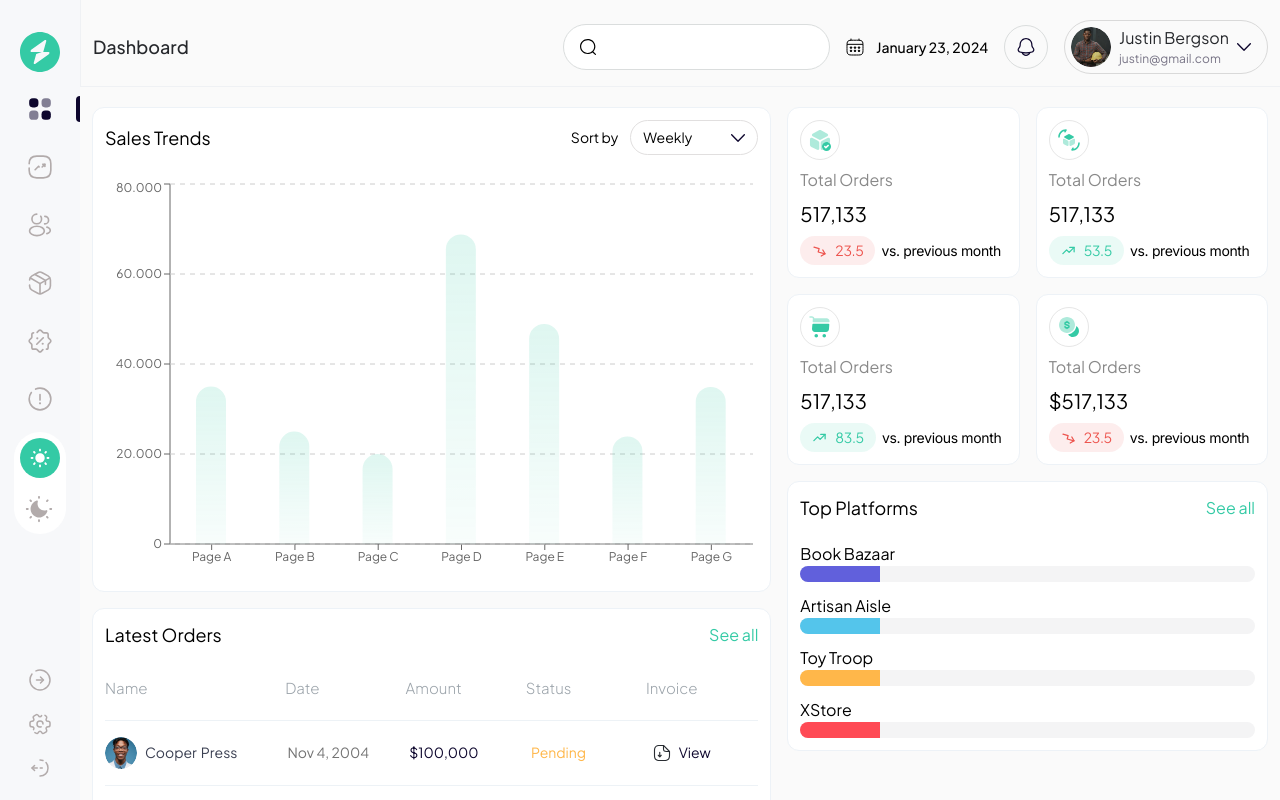
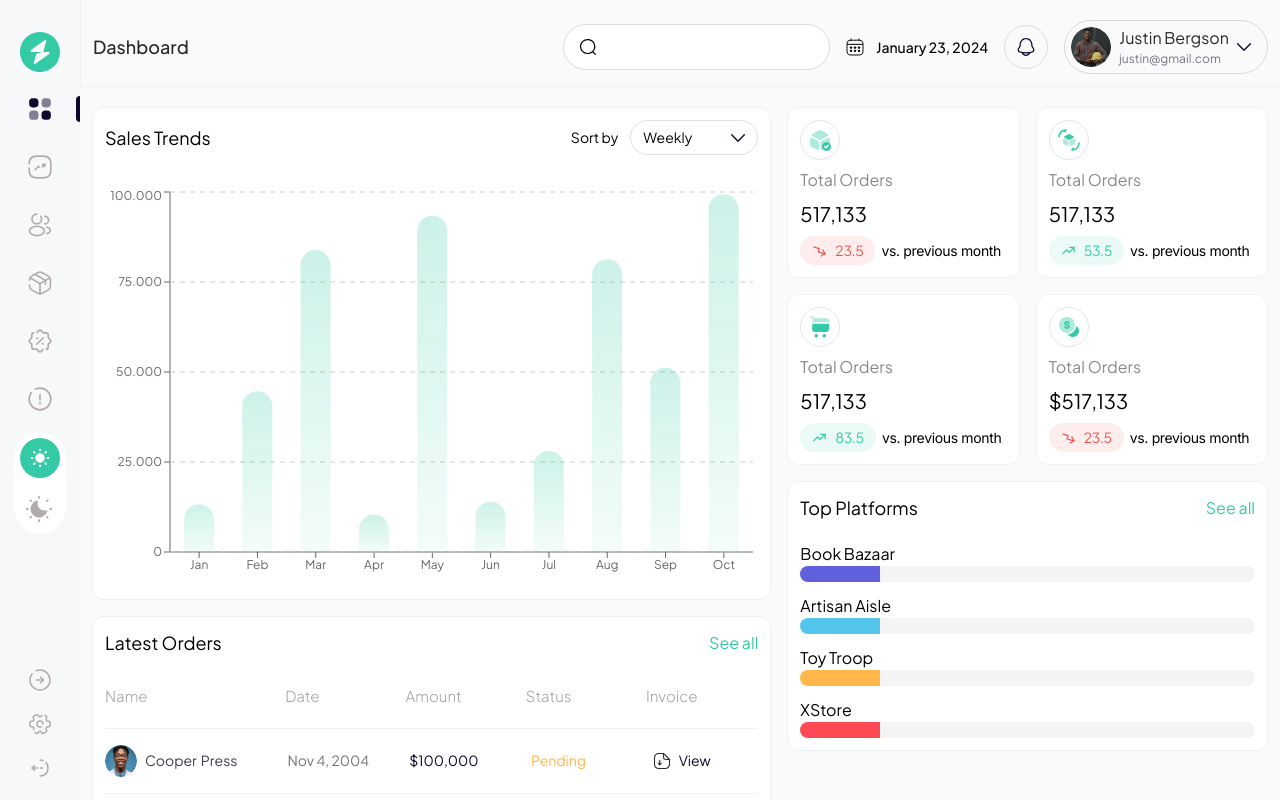
Before and after one commit to Josh-Savvy/geegpay, a Next.js app: page / in a window 1280 px wide. Shown: the top 800 px of the page. Built offline with nearby package versions, Linux system fonts and the light colour scheme.

Commit message:
updatedbar chart

```diff
--- a/components/ui/atoms/charts/BarChartComponent.tsx
+++ b/components/ui/atoms/charts/BarChartComponent.tsx
@@ -1,73 +1,36 @@
-"use client";
+// "use client";
 
+import monthsArr from "@/data/months";
 import classNames from "classnames";
-import React, { useMemo, useRef, useState } from "react";
+import React from "react";
 import { ResponsiveContainer, BarChart, Bar, Tooltip, CartesianGrid, XAxis, YAxis } from "recharts";
 
-const data = [
-	{
-		month: "Page A",
-		total: 35.0,
-	},
-	{
-		month: "Page B",
-		total: 25.0,
-	},
-	{
-		month: "Page C",
-		total: 20.0,
-	},
-	{
-		month: "Page D",
-		total: 68.8,
-	},
-	{
-		month: "Page E",
-		total: 48.9,
-	},
-	{
-		month: "Page F",
-		total: 23.9,
-	},
-	{
-		month: "Page G",
-		total: 34.9,
-	},
-];
-
-const BarChartComponent = () => {
-	const [activeBarIndex, setActiveBarIndex] = useState<any>({});
-	const active: object = useMemo(() => {
-		return {};
-	}, [activeBarIndex]);
-
+const BarChartComponent = ({ data }: { data: number[] }) => {
+	const mappedData = data
+		.map((val, id) => {
+			return { month: monthsArr[id], total: val };
+		})
+		.slice(0, monthsArr.length);
 	return (
 		<ResponsiveContainer width="100%" height="100%">
-			<BarChart
-				width={100}
-				height={100}
-				data={data}
-				onMouseMove={(e) => {
-					setActiveBarIndex(e.activeTooltipIndex);
-				}}>
+			<BarChart width={100} height={100} data={mappedData}>
 				<Tooltip
 					animationDuration={100}
 					cursor={false}
-					position={{ y: -active + 200, x: -active + 8 }}
+					position={{ y: -{} + 200, x: -{} + 8 }}
 					offset={-50}
-					allowEscapeViewBox={{ x: true, y: true }}
 					animationEasing="ease-in-out"
 					filterNull
 					content={<CustomTooltip />}
 				/>
-				<XAxis dataKey="month" />
-				<YAxis tickFormatter={(value) => (value !== 0 ? value.toFixed(3) : value)} />
 				<defs>
 					<linearGradient id="colorUv" x1="0" y1="0" x2="0" y2="1">
 						<stop offset="0%" stopColor="#34CAA5" />
 						<stop offset="100%" stopColor="#34CAA53A" />
 					</linearGradient>
 				</defs>
+				<XAxis tickFormatter={(value) => value.slice(0, 3)} dataKey={"month" || "week" || "day"} />
+				<YAxis tickFormatter={(value) => (value !== 0 ? value.toFixed(3) : value)} />
 				<CartesianGrid strokeDasharray="5" vertical={false} />
 				<Tooltip
 					animationDuration={200}
@@ -77,10 +40,13 @@ const BarChartComponent = () => {
 					content={<CustomTooltip />}
 				/>
 				<Bar
-					className={classNames("hover:md:opacity-90 md:opacity-40 duration-300")}
+					className={classNames(
+						"md:dark:hover:opacity-90 md:hover:opacity-90 md:opacity-50 dark:md:opacity-40 duration-300 text-[#34CAA5]",
+					)}
 					radius={[50, 50, 0, 0]}
 					dataKey="total"
 					barSize={30}
+					// fill="currentColor"
 					fill="url(#colorUv)"
 					layout="horizontal"
 				/>
--- a/components/ui/organisms/SalesTrends.tsx
+++ b/components/ui/organisms/SalesTrends.tsx
@@ -1,5 +1,5 @@
 "use client";
-import React, { useState } from "react";
+import React, { useEffect, useState } from "react";
 import { ChevronDown } from "../atoms/icons";
 import { useTheme } from "@/context/theme.context";
 import BarChartComponent from "../atoms/charts/BarChartComponent";
@@ -8,6 +8,18 @@ const SalesTrends = () => {
 	const filters = ["Daily", "Weekly", "Monthly", "Yearly"];
 	const [currentFilter, setCurrentFilter] = useState<string>(filters[1]);
 	const { currentTheme } = useTheme();
+	const [data, setData] = useState<number[]>([35.0, 25.0, 20.0, 50, 28.9, 23.9, 30, 234, 234, 1324]);
+
+	useEffect(() => {
+		// Simulation of real-time data
+		const interval = setInterval(() => {
+			const newData = data.map(() => Math.random() * 100); // Generate new random data
+			setData(newData);
+		}, 5000);
+		return () => {
+			clearInterval(interval);
+		};
+	}, [data]);
 
 	return (
 		<div className="w-full rounded-xl dark:bg-[#181818] bg-white border border-[#EDF2F7] dark:border-[#B2ABAB] dark:border-opacity-20 p-5 xl:p-3 duration-300">
@@ -37,8 +49,8 @@ const SalesTrends = () => {
 					</div>
 				</div>
 			</div>
-			<div className="h-[50dvh] w-full mt-6 text-xs">
-				<BarChartComponent />
+			<div className="h-[50dvh] w-full mt-8 text-xs">
+				<BarChartComponent data={data} />
 			</div>
 		</div>
 	);
--- a/data/latestOrders.ts
+++ b/data/latestOrders.ts
@@ -1,16 +1,4 @@
-type Month =
-	| "January"
-	| "February"
-	| "March"
-	| "April"
-	| "May"
-	| "June"
-	| "July"
-	| "August"
-	| "September"
-	| "October"
-	| "November"
-	| "December";
+import { Month } from "./months";
 
 export type IOrder = {
 	user: { avatar?: string; name: string };
@@ -65,13 +53,13 @@ const latestOrders: IOrder[] = [
 ];
 
 export const allOrdersData: { month: Month; data: IOrder[] }[] = [
-	{ month: "November", data: latestOrders },
-	{ month: "December", data: latestOrders },
 	{ month: "January", data: latestOrders },
 	{ month: "February", data: latestOrders },
 	{ month: "March", data: latestOrders },
 	{ month: "April", data: latestOrders },
 	{ month: "May", data: latestOrders },
+	{ month: "June", data: latestOrders },
+	{ month: "July", data: latestOrders },
 ];
 
 export default latestOrders;
--- a/data/months.json
+++ /dev/null
@@ -1,14 +0,0 @@
-[
-	"January",
-	"February",
-	"March",
-	"April",
-	"May",
-	"June",
-	"July",
-	"August",
-	"September",
-	"October",
-	"November",
-	"December"
-]
--- /dev/null
+++ b/data/months.ts
@@ -0,0 +1,21 @@
+export type Month =
+	| "January"
+	| "February"
+	| "March"
+	| "April"
+	| "May"
+	| "June"
+	| "July"
+	| "August"
+	| "September"
+	| "October"
+	| "November"
+	| "December";
+
+const monthsArr = Array.from({ length: 12 }, (_, i) => {
+	const d = new Date();
+	d.setMonth(i);
+	return d.toLocaleDateString(undefined, { month: "long" });
+}) as Month[];
+
+export default monthsArr;
--- a/utils/index.ts
+++ b/utils/index.ts
@@ -1,4 +1,4 @@
-import months from "@/data/months.json";
+import monthsArr from "@/data/months";
 
 var currentDate = new Date();
 
@@ -10,7 +10,7 @@ var currentDate = new Date();
 
 export const formatDate = (date?: Date, options?: { shortMonth?: boolean }) => {
 	const { shortMonth } = options || {};
-	const month = months[(date || currentDate).getMonth()];
+	const month = monthsArr[(date || currentDate).getMonth()];
 	return `${month.slice(0, shortMonth ? 3 : month.length)} ${(date || currentDate).getDate()}, ${(
 		date || currentDate
 	).getFullYear()}`;
```
